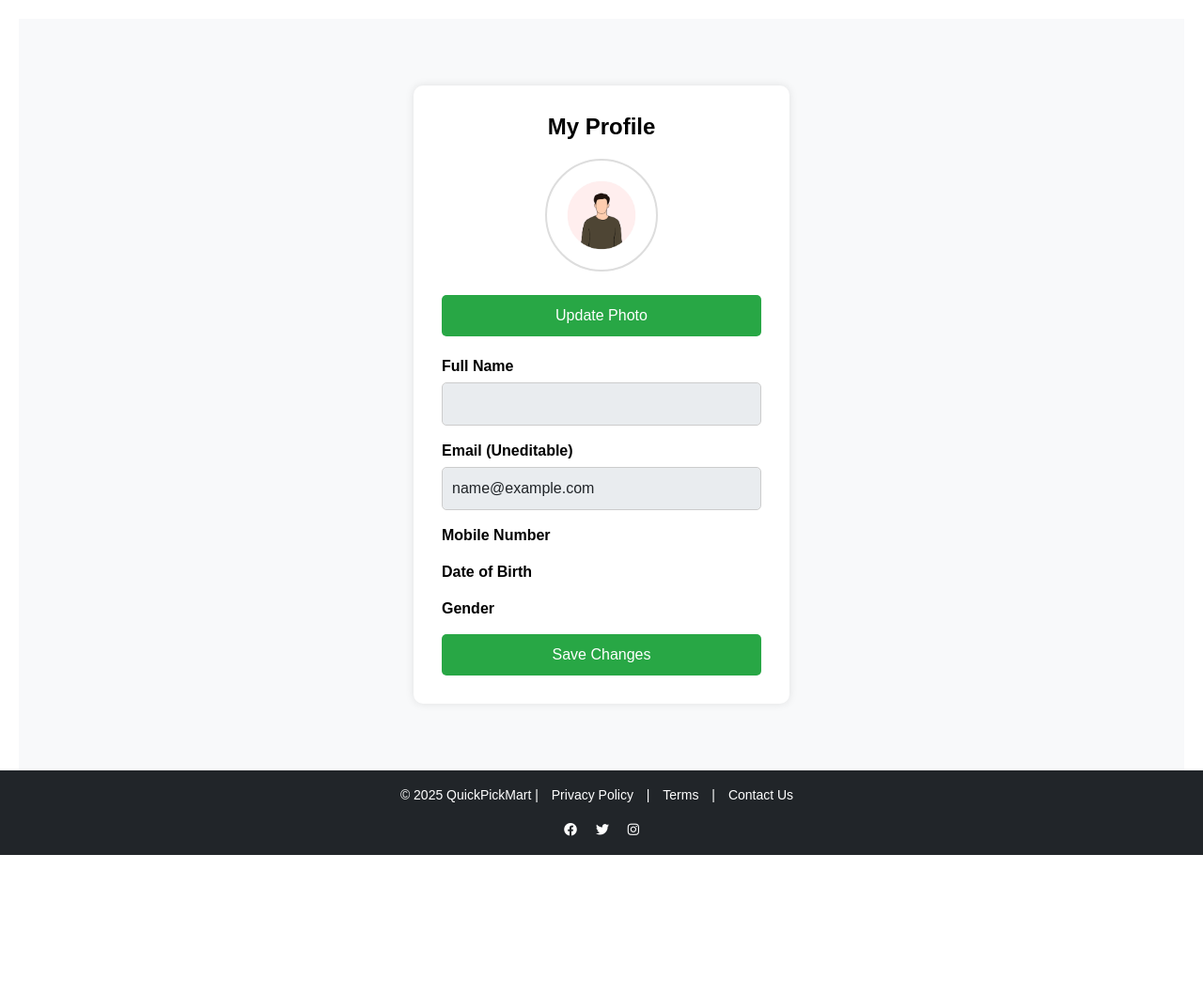
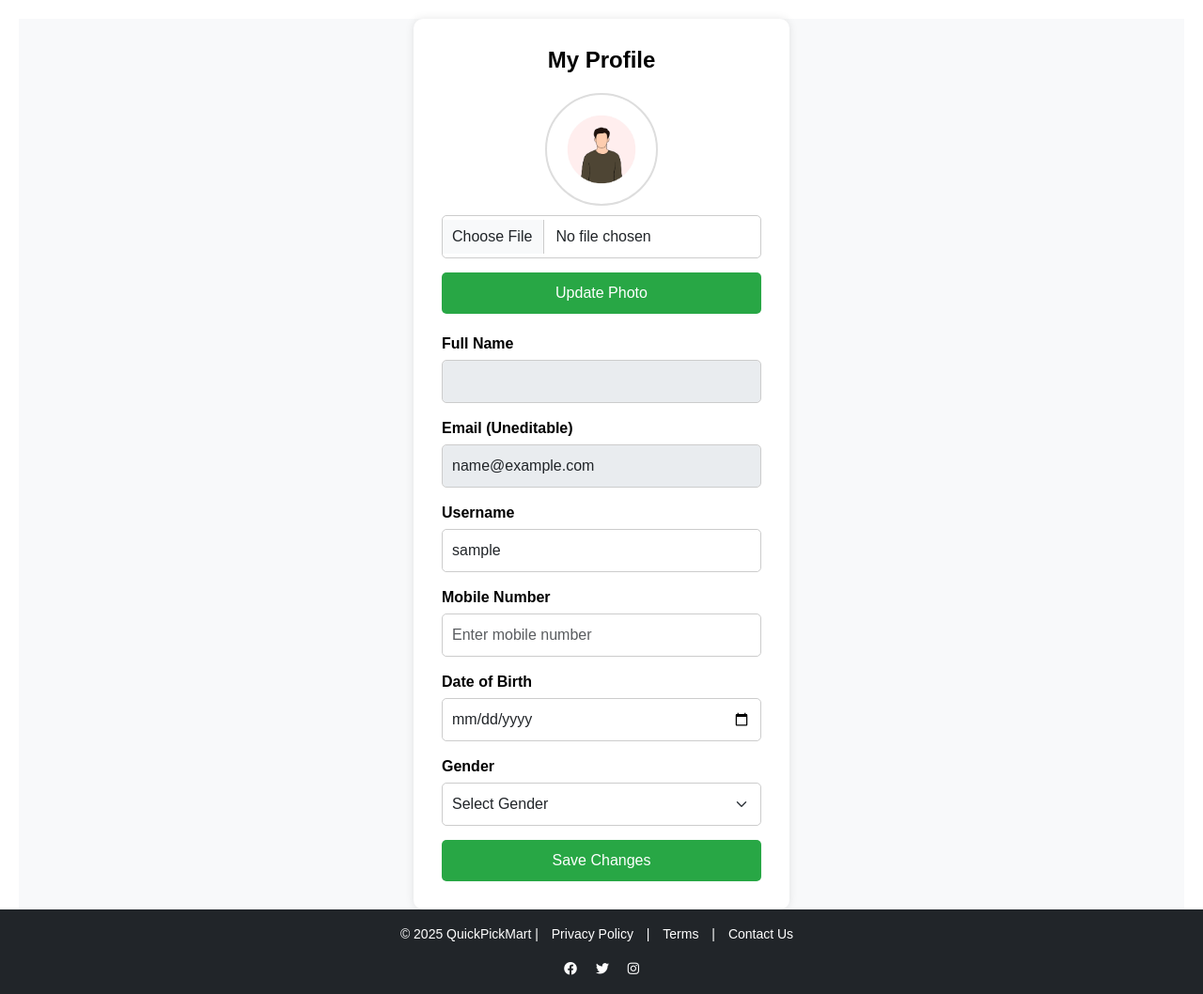
Before and after one commit to Pankaj-9004/QuickPickMart, a Django app: page /auth/profile/ in a window 1280 px wide. Shown: the part 50-1108 px from the top of the page at 94% size. Before the commit the page ends 960 px from the top, so only its background shows below. Run offline with Django 5.2, Linux system fonts and the light colour scheme; the visitor is signed in with stand-in values (Sample User, id 1); data comes from the database, SQL or seed files in the repository.

Commit message:
change in profile template

```diff
--- a/quickpickmart/authentication/templates/authentication/profile.html
+++ b/quickpickmart/authentication/templates/authentication/profile.html
@@ -17,9 +17,9 @@
             <form method="POST" enctype="multipart/form-data">
                 {% csrf_token %}
                 <div class="profile-form-group">
-                    {{ profile_form.profile_picture }}
+                    <input type="file" name="profile_picture" class="form-control">
                 </div>
-                <button type="submit" class="profile-btn">Update Photo</button>
+                <button type="submit" name="update_photo" class="profile-btn">Update Photo</button>
             </form>
         </div>
 
@@ -29,7 +29,7 @@
 
             <div class="profile-form-group">
                 <label>Full Name</label>
-                <input type="text" class="form-control" value="{{ user.get_full_name }}" disabled>
+                <input type="text" class="form-control" value="{{ user.first_name }} {{ user.last_name }}" disabled>
             </div>
 
             <div class="profile-form-group">
@@ -38,18 +38,35 @@
             </div>
 
             <div class="profile-form-group">
+                <label>Username</label>
+                <input type="text" class="form-control" name="username" value="{{ user.username }}">
+                {% if messages %}
+                    {% for message in messages %}
+                        {% if "username" in message %}
+                            <p class="error-message" style="color: red;">{{ message }}</p>
+                        {% endif %}
+                    {% endfor %}
+                {% endif %}
+            </div>
+
+            <div class="profile-form-group">
                 <label>Mobile Number</label>
-                {{ profile_form.mobile_number }}
+                <input type="text" class="form-control" name="mobile_number" value="{{ form.mobile_number.value|default:'' }}" placeholder="Enter mobile number">
             </div>
 
             <div class="profile-form-group">
                 <label>Date of Birth</label>
-                {{ profile_form.date_of_birth }}
+                <input type="date" class="form-control" name="date_of_birth" value="{{ form.date_of_birth.value|default:'' }}">
             </div>
 
             <div class="profile-form-group">
                 <label>Gender</label>
-                {{ profile_form.gender }}
+                <select class="form-select" name="gender">
+                    <option value="">Select Gender</option>
+                    <option value="Male" {% if form.gender.value == "Male" %}selected{% endif %}>Male</option>
+                    <option value="Female" {% if form.gender.value == "Female" %}selected{% endif %}>Female</option>
+                    <option value="Other" {% if form.gender.value == "Other" %}selected{% endif %}>Other</option>
+                </select>
             </div>
 
             <button type="submit" class="profile-btn">Save Changes</button>
--- a/quickpickmart/authentication/views.py
+++ b/quickpickmart/authentication/views.py
@@ -121,18 +121,38 @@ def logout_view(request):
 # Profile View
 @login_required
 def profile_view(request):
-    """View to display and update user profile."""
-    profile, created = Profile.objects.get_or_create(user=request.user)  # Ensure profile exists
+    """View to display and update user profile, ensuring username uniqueness."""
+    user = request.user
+    profile, created = Profile.objects.get_or_create(user=user)
+
     if request.method == "POST":
-        form = ProfileForm(request.POST, request.FILES, instance=profile)
-        if form.is_valid():
-            form.save()
-            messages.success(request, "Profile updated successfully.")
-            return redirect("profile")  # Redirect to the same page after saving
+        if "update_photo" in request.POST:
+            # If updating only profile picture
+            profile.profile_picture = request.FILES.get("profile_picture", profile.profile_picture)
+            profile.save()
+            messages.success(request, "Profile picture updated successfully.")
+            return redirect("profile")
+
+        else:  # Updating other fields
+            new_username = request.POST.get("username", "").strip()
+
+            # Ensure the username is unique (excluding the current user's username)
+            if CustomUser.objects.exclude(id=user.id).filter(username=new_username).exists():
+                messages.error(request, "This username is already taken. Please choose another.")
+            else:
+                user.username = new_username  # Update username
+                user.save()
+
+                form = ProfileForm(request.POST, request.FILES, instance=profile)
+                if form.is_valid():
+                    form.save()
+                    messages.success(request, "Profile updated successfully.")
+                    return redirect("profile")
+
     else:
         form = ProfileForm(instance=profile)
+
     return render(request, "authentication/profile.html", {"form": form})
-
 
 # Displays all saved addresses.
 @login_required
--- a/quickpickmart/quickpickmart/settings.py
+++ b/quickpickmart/quickpickmart/settings.py
@@ -112,7 +112,7 @@ AUTH_PASSWORD_VALIDATORS = [
 
 LANGUAGE_CODE = 'en-us'
 
-TIME_ZONE = 'UTC'
+TIME_ZONE = 'Asia/Kolkata'
 
 USE_I18N = True
 
--- a/quickpickmart/templates/base.html
+++ b/quickpickmart/templates/base.html
@@ -45,7 +45,7 @@
                                 {{ user.first_name|default:user.username }}
                             </a>
                             <ul class="dropdown-menu dropdown-menu-end" aria-labelledby="userDropdown">
-                                <li><a class="dropdown-item" href="/profile/">Profile</a></li>
+                                <li><a class="dropdown-item" href="auth/profile/">Profile</a></li>
                                 <li><a class="dropdown-item" href="/orders/">My Orders</a></li>
                                 <li><hr class="dropdown-divider"></li>
                                 <li><a class="dropdown-item text-danger" href="/auth/logout/">Logout</a></li>
```
Also changed, not shown: quickpickmart/media/profile_pics/Screenshot_32.png (added), quickpickmart/media/profile_pics/Screenshot_33.png (added), quickpickmart/media/profile_pics/default_profile_mGgjK3Q.jpg (added), quickpickmart/media/profile_pics/default_profile_mYRtCnV.jpg (added).
